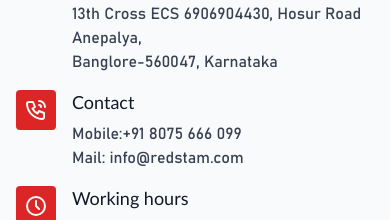
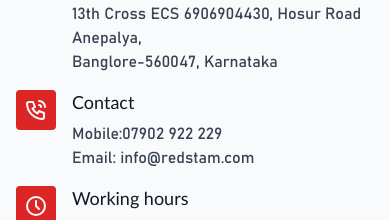
Before and after one commit to miknivin/redstam-001, a React (Create React App) app in the folder frontend/: page /contact in a window 390 px wide. Shown: the part 1086-1306 px from the top of the page. Built offline with nearby package versions, Linux system fonts and the light colour scheme; no server answers.

Commit message:
phone-changed

```diff
--- a/frontend/src/Components/contactUs/Contact.jsx
+++ b/frontend/src/Components/contactUs/Contact.jsx
@@ -74,10 +74,10 @@ const Contact = () => {
                     Contact
                   </h3>
                   <p class="text-gray-700 dark:text-slate-700 ">
-                    Mobile:+91 8075 666 099
+                    Mobile:07902 922 229
                   </p>
                   <p class="text-gray-700 dark:text-slate-700 ">
-                    Mail: info@redstam.com
+                    Email: info@redstam.com
                   </p>
                 </div>
               </li>
```
Also changed, not shown: 8 other files (tests, documents, lock files or other folders).
